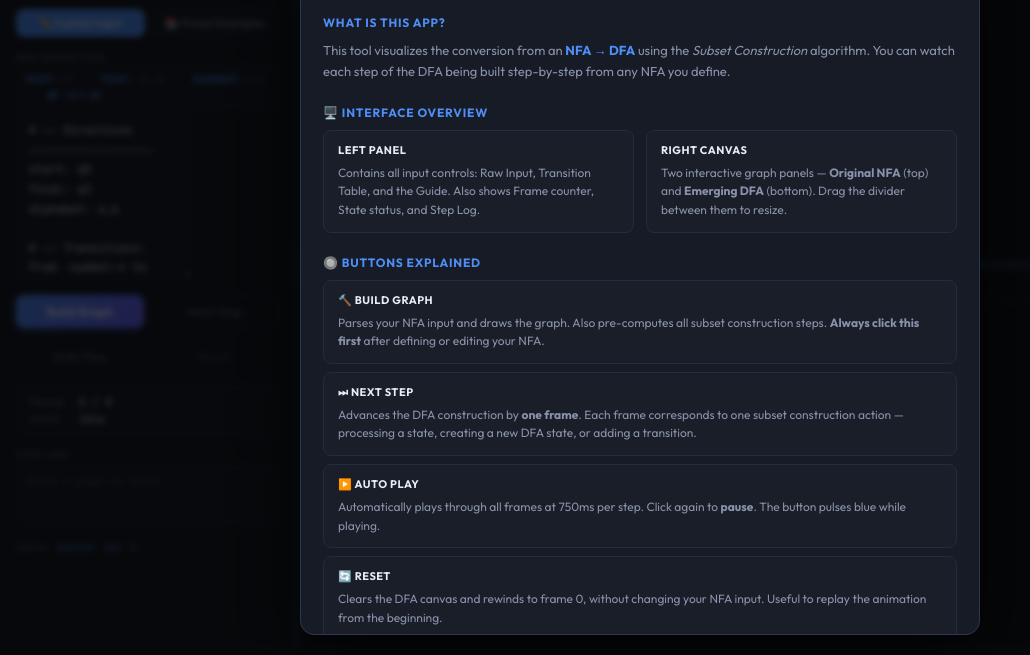
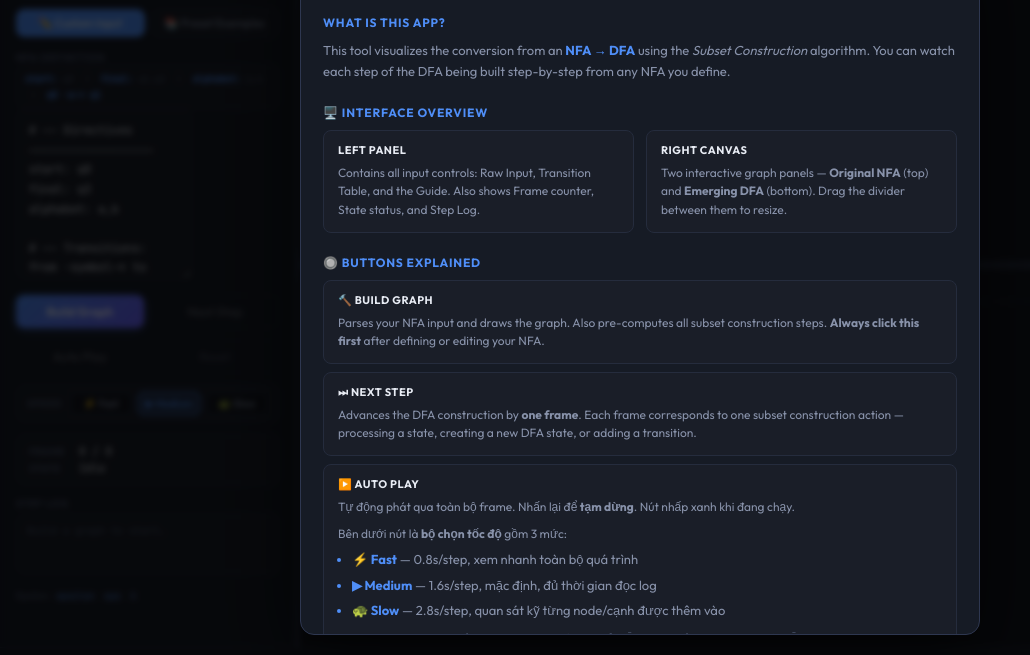
Before and after one commit to Khangle-2006/dfa-visualizer, a plain HTML site: page index.html in a window 1280 px wide. Both pictures are taken after a click on the button "Guide ✦". Shown: the part 117-772 px from the top of the page, without its empty margins (0-1030 px from the left). Drawn offline with nearby package versions, Linux system fonts and the light colour scheme.

Commit message:
Third Update

```diff
--- a/index.html
+++ b/index.html
@@ -166,6 +166,12 @@
     .link-label.epsilon{fill:var(--text3)}
     @keyframes pulse-border{0%,100%{box-shadow:0 0 0 0 rgba(79,142,247,.4)}50%{box-shadow:0 0 0 5px rgba(79,142,247,0)}}
     #autoBtn.playing{background:rgba(79,142,247,.1);border-color:var(--accent);color:var(--accent);animation:pulse-border 1.5s ease infinite}
+    /* Speed selector */
+    .speed-row{display:flex;align-items:center;gap:6px;background:var(--bg3);border:1px solid var(--border);border-radius:var(--rs);padding:6px 10px}
+    .speed-row label{font-size:10px;font-weight:600;text-transform:uppercase;letter-spacing:.8px;color:var(--text3);white-space:nowrap;margin-right:2px}
+    .speed-btn{flex:1;padding:4px 0;font-size:10px;font-family:Outfit,sans-serif;font-weight:600;background:var(--bg2);border:1px solid var(--border2);border-radius:5px;color:var(--text2);cursor:pointer;transition:all .18s;white-space:nowrap}
+    .speed-btn:hover{border-color:var(--accent);color:var(--accent)}
+    .speed-btn.active{background:rgba(79,142,247,.15);border-color:var(--accent);color:var(--accent)}
     /* ── Help modal ── */
     .modal-overlay{position:fixed;inset:0;background:rgba(0,0,0,.7);z-index:1000;display:none;align-items:center;justify-content:center;backdrop-filter:blur(3px)}
     .modal-overlay.open{display:flex}
@@ -277,6 +283,13 @@ q3 -b-> q3</textarea>
       <button id="resetBtn" disabled>Reset</button>
     </div>
 
+    <div class="speed-row">
+      <label>Speed</label>
+      <button class="speed-btn" data-ms="800">⚡ Fast</button>
+      <button class="speed-btn active" data-ms="1600">▶ Medium</button>
+      <button class="speed-btn" data-ms="2800">🐢 Slow</button>
+    </div>
+
     <div class="status">
       <div><strong>Frame</strong><span id="frameInfo">0 / 0</span></div>
       <div><strong>State</strong><span id="stateInfo">Idle</span></div>
@@ -356,7 +369,14 @@ q3 -b-> q3</textarea>
           </div>
           <div class="help-card">
             <h4>▶️ Auto Play</h4>
-            <p>Automatically plays through all frames at 750ms per step. Click again to <strong>pause</strong>. The button pulses blue while playing.</p>
+            <p>Tự động phát qua toàn bộ frame. Nhấn lại để <strong>tạm dừng</strong>. Nút nhấp xanh khi đang chạy.</p>
+            <p style="margin-top:8px">Bên dưới nút là <strong>bộ chọn tốc độ</strong> gồm 3 mức:</p>
+            <ul style="margin-top:6px;padding-left:14px;display:flex;flex-direction:column;gap:4px">
+              <li><strong style="color:var(--accent)">⚡ Fast</strong> — 0.8s/step, xem nhanh toàn bộ quá trình</li>
+              <li><strong style="color:var(--accent)">▶ Medium</strong> — 1.6s/step, mặc định, đủ thời gian đọc log</li>
+              <li><strong style="color:var(--accent)">🐢 Slow</strong> — 2.8s/step, quan sát kỹ từng node/cạnh được thêm vào</li>
+            </ul>
+            <p style="margin-top:8px;color:var(--text3);font-size:11px">Camera sẽ tự động pan đến node đang được xây dựng ở mỗi bước — tốc độ chậm hơn giúp dễ theo dõi hơn.</p>
           </div>
           <div class="help-card">
             <h4>🔄 Reset</h4>
@@ -943,6 +963,18 @@ nextBtn.addEventListener('click',()=>{
   if(frameIdx>=frames.length){nextBtn.disabled=true;autoBtn.disabled=true;stopAuto();}
 });
 
+// Speed selector
+let autoPlayMs = 1600;
+document.querySelectorAll('.speed-btn').forEach(btn=>{
+  btn.addEventListener('click',()=>{
+    document.querySelectorAll('.speed-btn').forEach(b=>b.classList.remove('active'));
+    btn.classList.add('active');
+    autoPlayMs = parseInt(btn.dataset.ms);
+    // restart timer if currently playing
+    if(autoTimer){ stopAuto(); autoBtn.click(); }
+  });
+});
+
 autoBtn.addEventListener('click',()=>{
   if(autoTimer){stopAuto();return;}
   autoBtn.textContent='⏸ Pause'; autoBtn.classList.add('playing');
@@ -951,7 +983,7 @@ autoBtn.addEventListener('click',()=>{
     applyFrame(frames[frameIdx]); frameIdx++;
     updateStatus();
     if(frameIdx>=frames.length){nextBtn.disabled=true;autoBtn.disabled=true;stopAuto();}
-  },750);
+  },autoPlayMs);
 });
 
 function stopAuto(){
```
